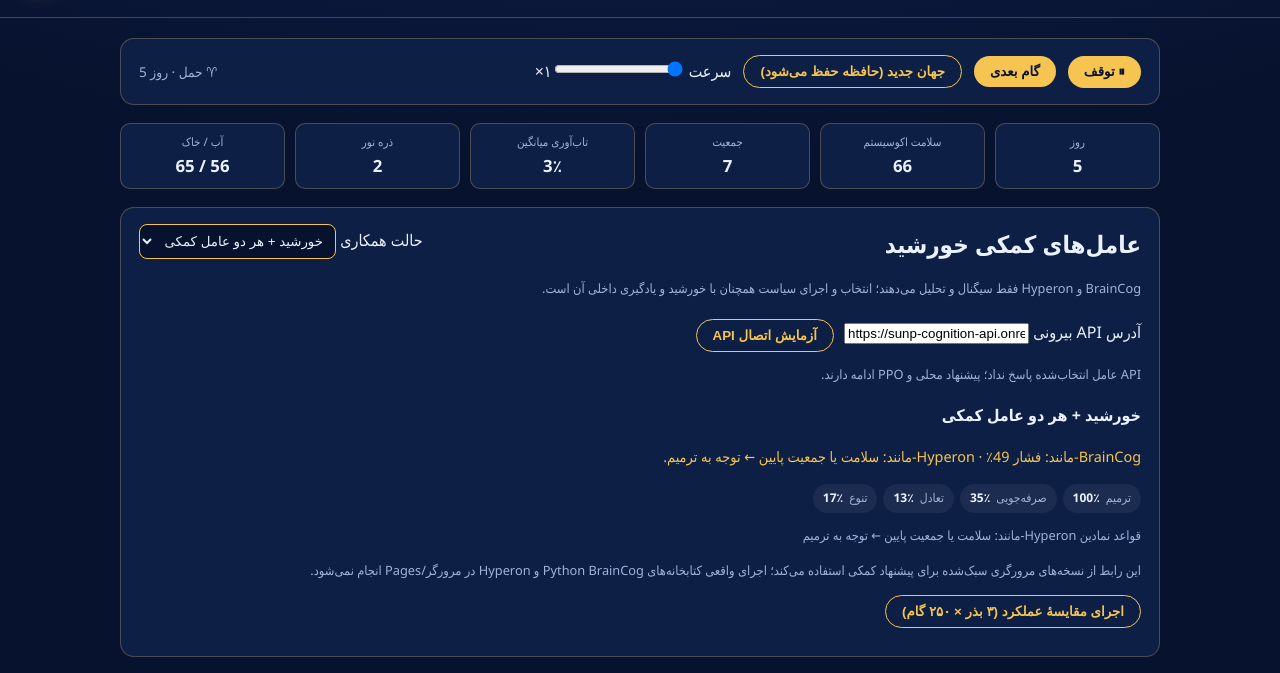
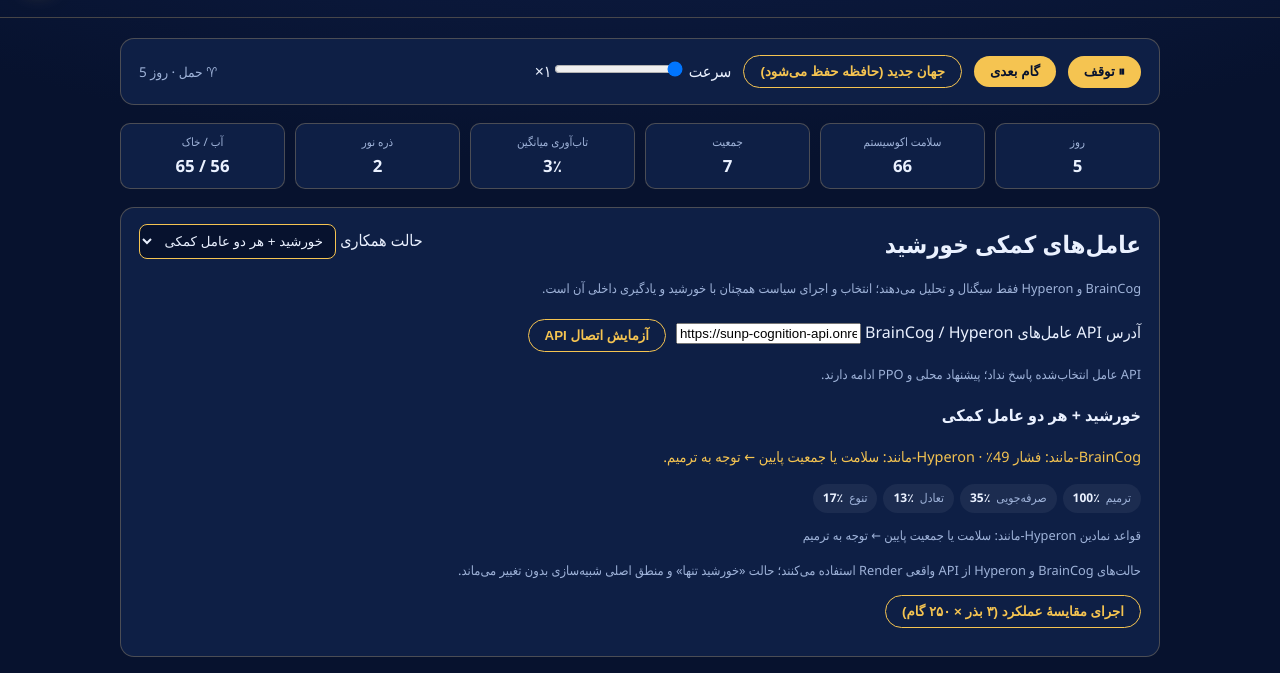
Before and after one commit to iojh2021-oss/sunp, a website with bundled scripts: page index.html in a window 1280 px wide. Shown: the part 115-788 px from the top of the page. Built offline with nearby package versions, Linux system fonts and the light colour scheme; no server answers; files whose address does not match are found by name.

Commit message:
Clarify external API scope

```diff
--- a/index.html
+++ b/index.html
@@ -31,13 +31,13 @@
         </select>
       </label>
     </div>
-    <div class="mem-actions cognition-service-controls"><label>آدرس API بیرونی <input id="cognitionEndpoint" type="url" inputmode="url" dir="ltr" placeholder="https://sunp-cognition-api.onrender.com"></label><button id="testCognitionApi" class="secondary">آزمایش اتصال API</button></div>
+    <div class="mem-actions cognition-service-controls"><label>آدرس API عامل‌های BrainCog / Hyperon <input id="cognitionEndpoint" type="url" inputmode="url" dir="ltr" placeholder="https://sunp-cognition-api.onrender.com"></label><button id="testCognitionApi" class="secondary">آزمایش اتصال API</button></div>
     <p id="cognitionServiceStatus" class="hint">API خارجی هنوز آزمایش نشده</p>
     <p><b id="cognitionModeLabel">خورشید + هر دو عامل کمکی</b></p>
     <p id="cognitionSummary" class="cognition-summary">آماده‌سازی سیگنال‌های کمکی…</p>
     <div id="cognitionSignals" class="population"></div>
     <p class="hint">قواعد نمادین Hyperon-مانند: <span id="cognitionRules">در انتظار تحلیل</span></p>
-    <p class="hint">این رابط از نسخه‌های مرورگری سبک‌شده برای پیشنهاد کمکی استفاده می‌کند؛ اجرای واقعی کتابخانه‌های Python BrainCog و Hyperon در مرورگر/Pages انجام نمی‌شود.</p>
+    <p class="hint">حالت‌های BrainCog و Hyperon از API واقعی Render استفاده می‌کنند؛ حالت «خورشید تنها» و منطق اصلی شبیه‌سازی بدون تغییر می‌ماند.</p>
     <div class="mem-actions"><button id="cognitionBenchmark" class="secondary">اجرای مقایسهٔ عملکرد (۳ بذر × ۲۵۰ گام)</button></div>
     <div id="cognitionBenchmarkResult" class="cognition-benchmark" aria-live="polite"></div>
   </section>
```
